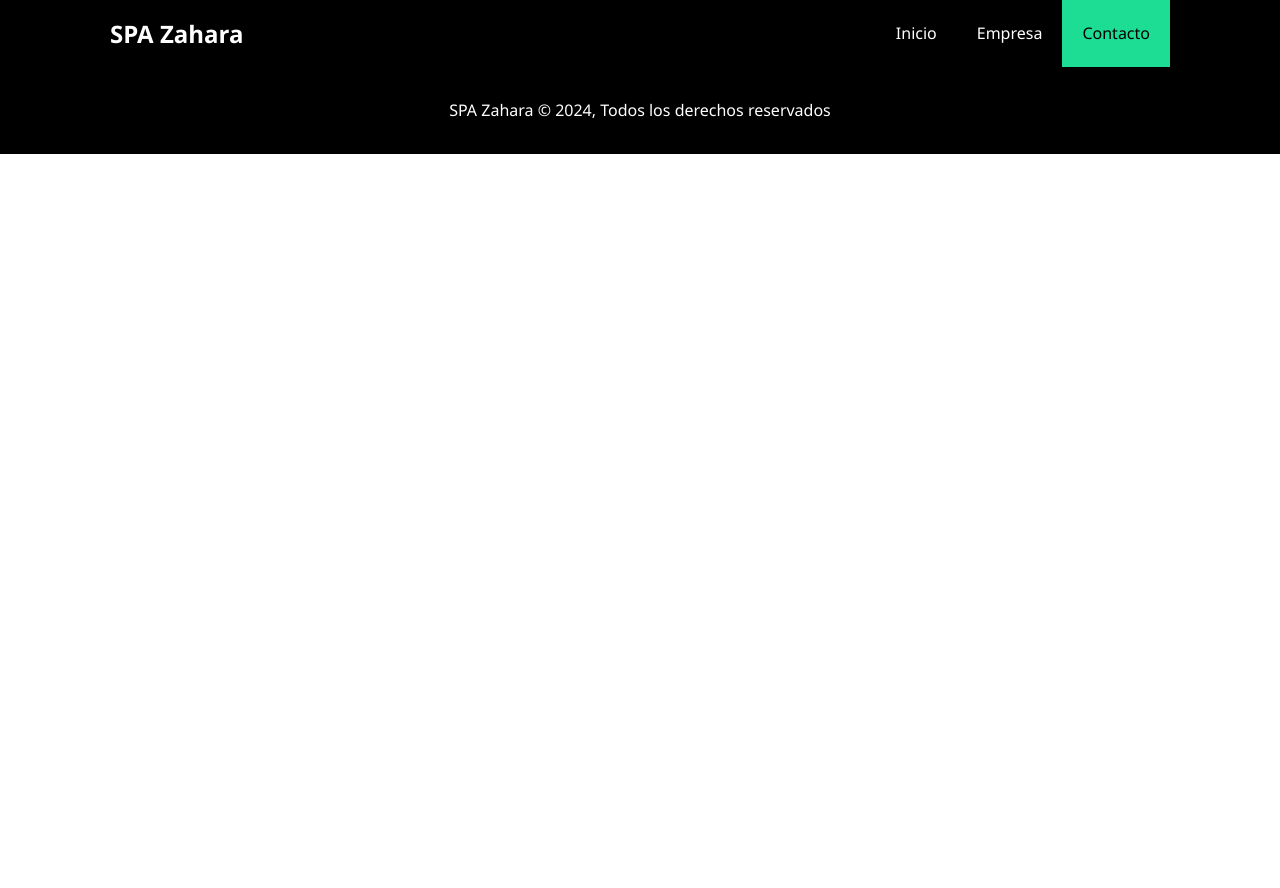
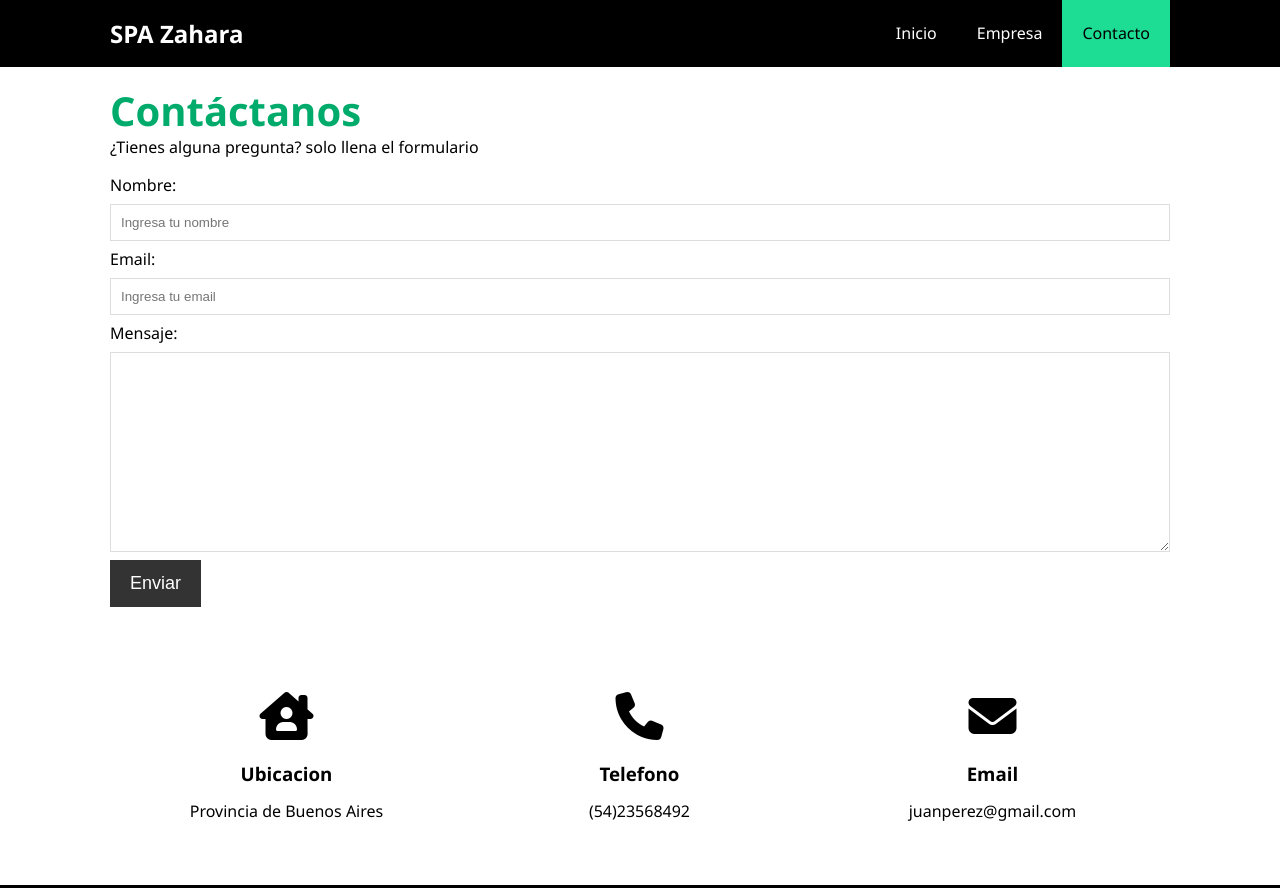
Before and after one commit to cyranoRebaza/SPA-Zahara, a plain HTML site: page contacto.html in a window 1280 px wide. Shown: the top 888 px of the page. Before the commit the page ends 800 px from the top, so only its background shows below. Drawn offline with Linux system fonts and the light colour scheme.

Commit message:
Creación pagina Contacto

```diff
--- a/contacto.html
+++ b/contacto.html
@@ -32,6 +32,65 @@
     </header>
 
     <!-- Contacto -->
+    <section id="contact-form" class="py-3">
+      <div class="container">
+        <h1 class="l-heading">
+          <span class="text-primary">Contáctanos</span>
+        </h1>
+        <p>¿Tienes alguna pregunta? solo llena el formulario</p>
+
+        <form action="procesar.php">
+          <div class="form-group">
+            <label for="nombre">Nombre:</label>
+            <input
+              type="text"
+              name="nombre"
+              id="nombre"
+              placeholder="Ingresa tu nombre"
+            />
+          </div>
+
+          <div class="form-group">
+            <label for="email">Email:</label>
+            <input
+              type="email"
+              name="email"
+              id="email"
+              placeholder="Ingresa tu email"
+            />
+          </div>
+
+          <div class="form-group">
+            <label for="nombre">Mensaje:</label>
+            <textarea name="mensaje" id="mensaje"></textarea>
+
+            <button class="btn">Enviar</button>
+          </div>
+        </form>
+      </div>
+    </section>
+
+    <section id="contact-info" class="bg-dark">
+      <div class="container">
+        <div class="box">
+          <i class="fa-solid fa-house-chimney-user fa-3x"></i>
+          <h3>Ubicacion</h3>
+          <p>Provincia de Buenos Aires</p>
+        </div>
+
+        <div class="box">
+          <i class="fas fa-phone fa-3x"></i>
+          <h3>Telefono</h3>
+          <p>(54)23568492</p>
+        </div>
+
+        <div class="box">
+          <i class="fas fa-envelope fa-3x"></i>
+          <h3>Email</h3>
+          <p>juanperez@gmail.com</p>
+        </div>
+      </div>
+    </section>
 
     <!-- footer -->
     <footer id="main-footer">
--- a/css/styles.css
+++ b/css/styles.css
@@ -244,3 +244,31 @@ p {
   margin-right: 20px;
   border-radius: 50px;
 }
+
+/* Contacto */
+#contact-form .form-group {
+  display: block;
+  margin-bottom: 5px;
+}
+
+#contact-form label {
+  display: block;
+  margin-bottom: 5px;
+}
+
+#contact-form input,
+#contact-form textarea {
+  width: 100%;
+  padding: 10px;
+  border: 1px solid #ddd;
+}
+
+#contact-form textarea {
+  height: 200px;
+}
+
+#contact-form input:focus,
+#contact-form textarea:focus {
+  outline: none;
+  border-color: #1ddd95;
+}
```
